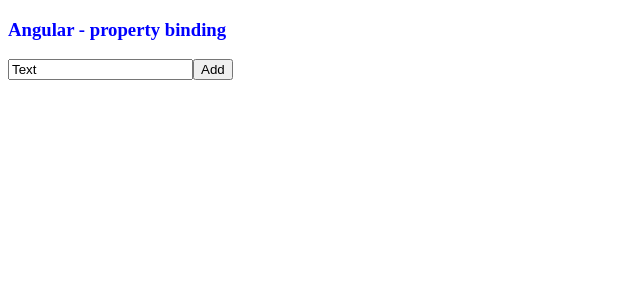
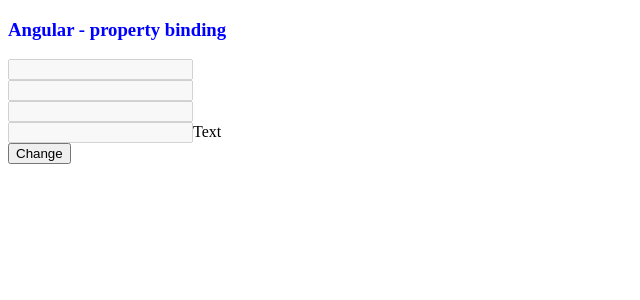
Before and after one commit to Kacperem/AngularTrainingAPPS, an Angular app: page / in a window 1280 px wide. Shown: the top 300 px of the page, without its empty margins (0-640 px from the left). Built offline with nearby package versions, Linux system fonts and the light colour scheme.

Commit message:
training binding

```diff
--- a/src/app/app.component.html
+++ b/src/app/app.component.html
@@ -1,5 +1,11 @@
 <h3 [className]="colorClass"> Angular - property binding</h3>
-<img [src]='logoUrl'>
-<input [maxLength]="maxLengt" [value]="inputText">
 
-<button [disabled]="isDisable" (click)="change()">Add</button>
+<input [disabled]="isDisable" (focus)="onFocus()">
+<br>
+<input [disabled]="isDisable" (click)="onClick($event)">
+<br>
+<input [disabled]="isDisable" (mousemove)="onMouseMove($event)">
+<br>
+<input [disabled]="isDisable" (paste)="onPaste()">{{inputText}}
+<br>
+<button (click)="change()">Change</button>
--- a/src/app/app.component.ts
+++ b/src/app/app.component.ts
@@ -17,15 +17,23 @@
   isDisable = true;
 
   constructor() {
-    setTimeout(() => {
-      this.isDisable = false;
-    }, 3000);
   }
 
+  onFocus() {
+    this.colorClass = 'color2';
+  }
+  onClick($event) {
+    console.log(event);
+  }
+  onMouseMove($event) {
+    //console.log('x: ' + event.clientX = ', y: ' + event.clientY);
+  }
+  onPaste() {
+    this.inputText = 'dont paste, just write!';
+  }
   change() {
-    this.inputText = 'change text and color';
-    this.maxLengt = 10;
-    this.colorClass = 'color2';
-    this.logoUrl = 'https://angular.io/assets/images/logos/angular/angular.png';
+    this.isDisable = false;
   }
+
+
 }
```
